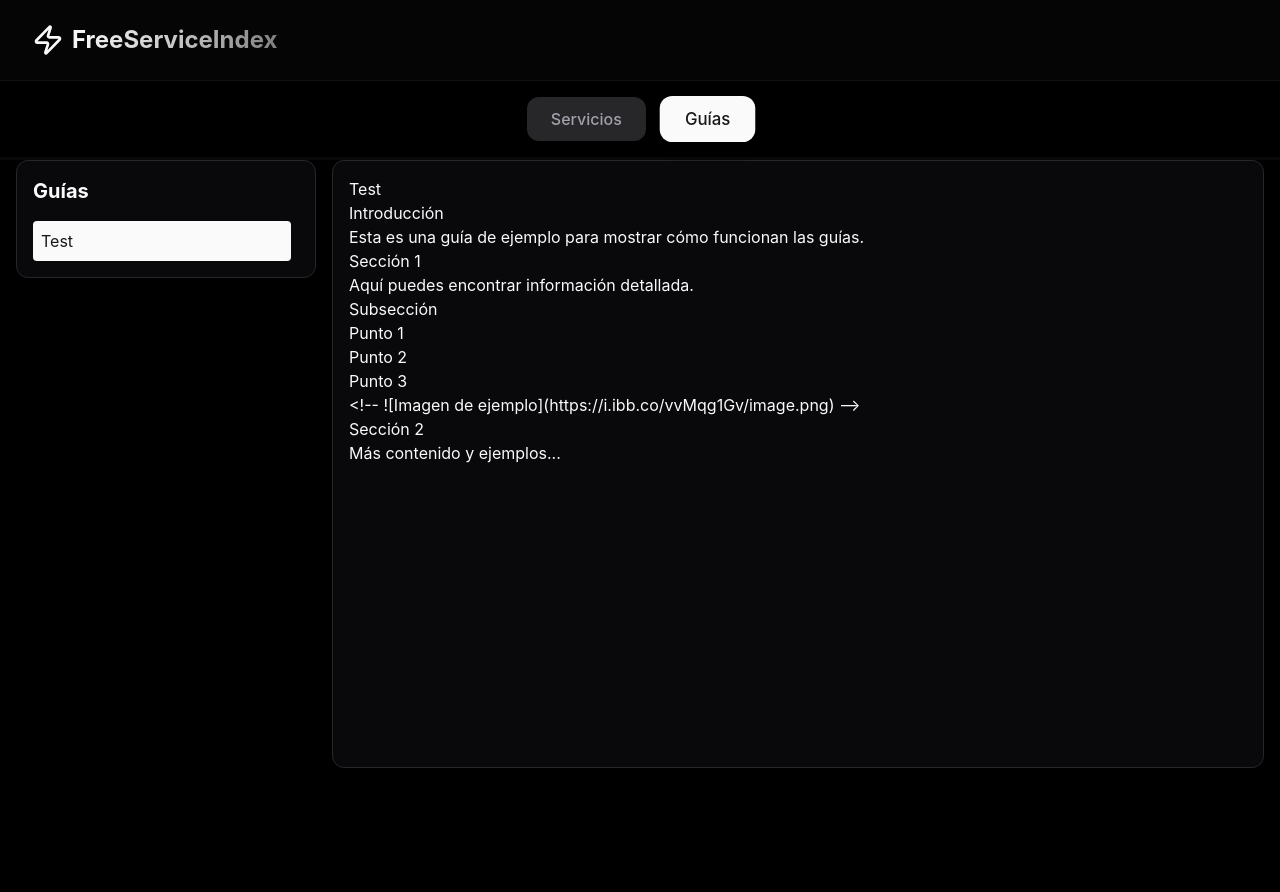
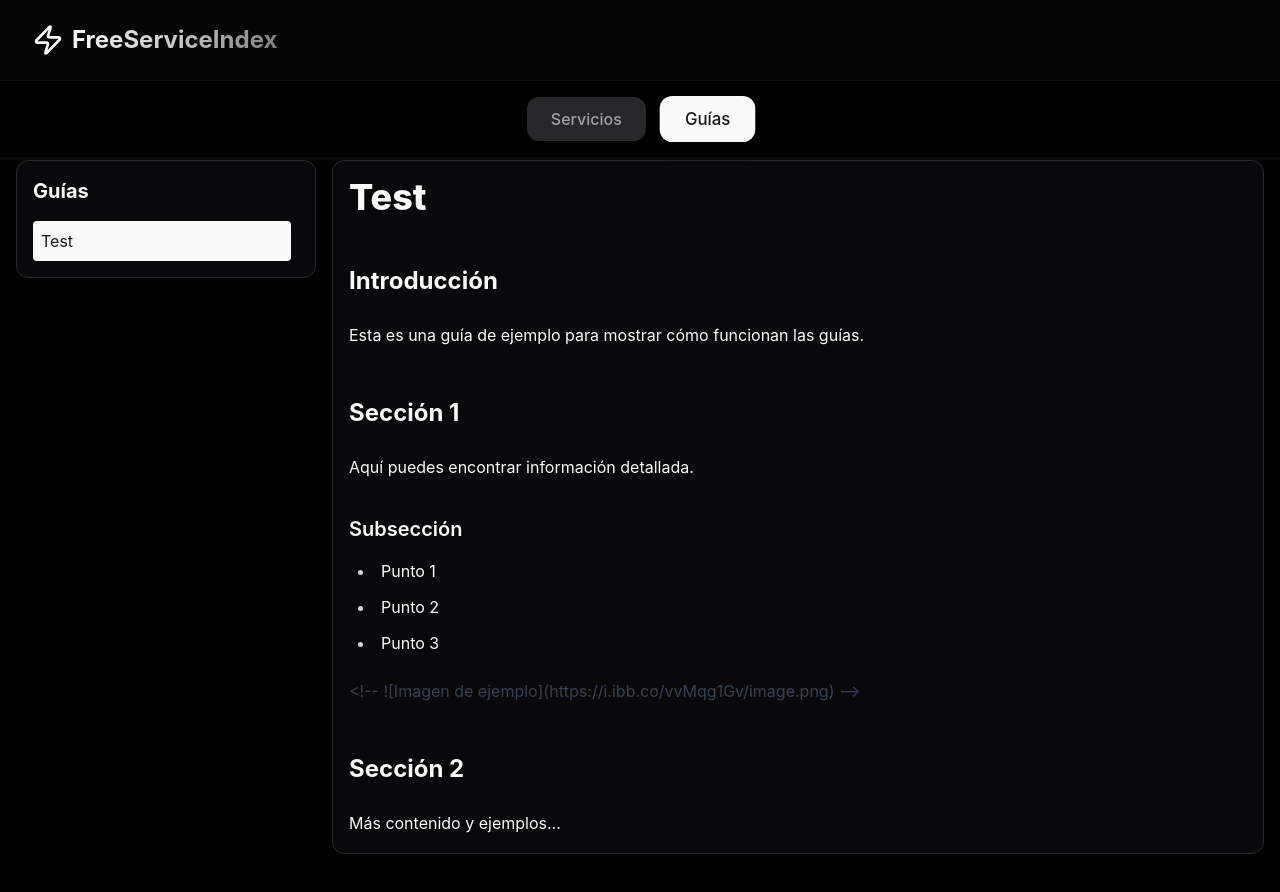
Before and after one commit to Cayetano97/FreeServiceIndex, a React (Vite) app: page /guides in a window 1280 px wide. Shown: the top 892 px of the page. Built offline with nearby package versions, Linux system fonts and the light colour scheme.

Commit message:
add markdown style

```diff
--- a/package.json
+++ b/package.json
@@ -11,6 +11,7 @@
   },
   "dependencies": {
     "@radix-ui/react-slot": "^1.2.3",
+    "@tailwindcss/typography": "^0.5.19",
     "@vercel/analytics": "^1.5.0",
     "class-variance-authority": "^0.7.1",
     "clsx": "^2.1.1",
--- a/src/components/Guides.tsx
+++ b/src/components/Guides.tsx
@@ -39,7 +39,7 @@ const GuideList = ({ guides, selectedGuide, onSelectGuide }: {
 const GuideContent = ({ guide }: { guide: Guide | null }) => (
   <div className="bg-card p-4 rounded-lg border min-h-[calc(100vh-12rem)]">
     {guide ? (
-      <div className="prose dark:prose-invert max-w-none prose-headings:text-foreground prose-p:text-foreground prose-strong:text-foreground prose-code:text-foreground prose-pre:bg-muted prose-pre:text-foreground prose-img:rounded-lg prose-img:shadow-lg">
+      <div className="prose dark:prose-invert max-w-none prose-headings:text-foreground prose-p:text-foreground prose-strong:text-foreground prose-code:text-foreground prose-pre:bg-muted prose-pre:text-foreground prose-li:text-foreground prose-ul:text-foreground prose-ol:text-foreground prose-img:rounded-lg prose-img:shadow-lg">
         <ReactMarkdown remarkPlugins={[remarkGfm]}>
           {guide.content}
         </ReactMarkdown>
--- a/tailwind.config.js
+++ b/tailwind.config.js
@@ -82,5 +82,5 @@ export default {
       },
     },
   },
-  plugins: [require("tailwindcss-animate")],
+  plugins: [require("tailwindcss-animate"), require("@tailwindcss/typography")],
 };
```
Also changed, not shown: 1 other file (tests, documents, lock files or other folders).
